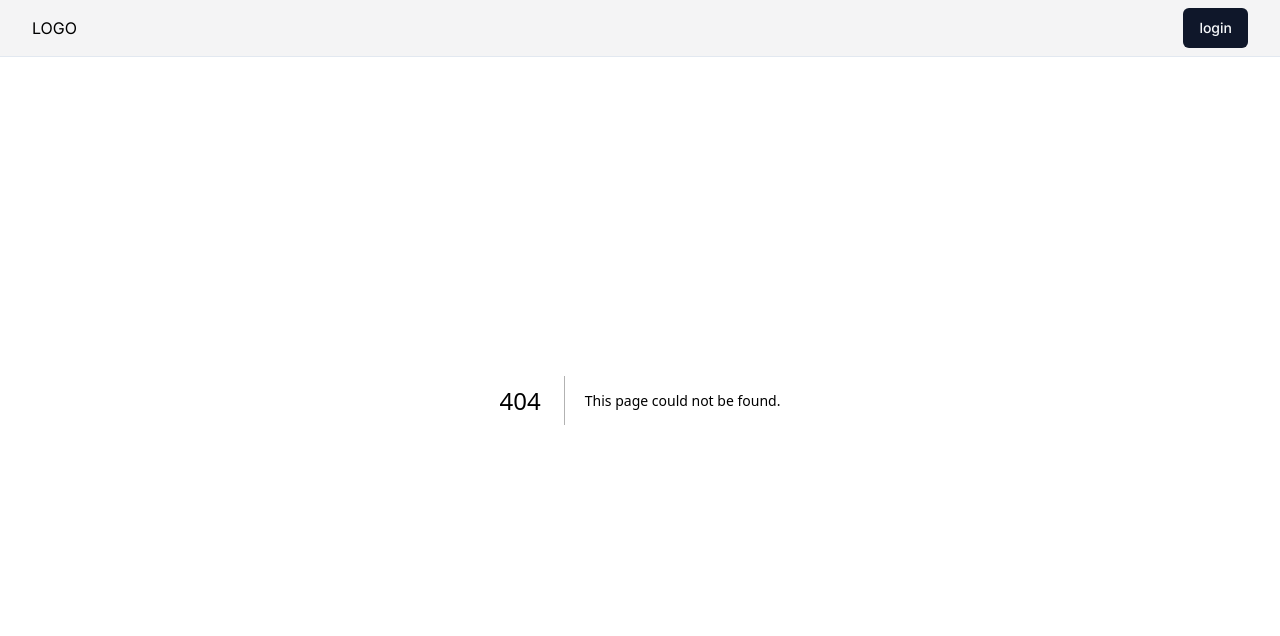
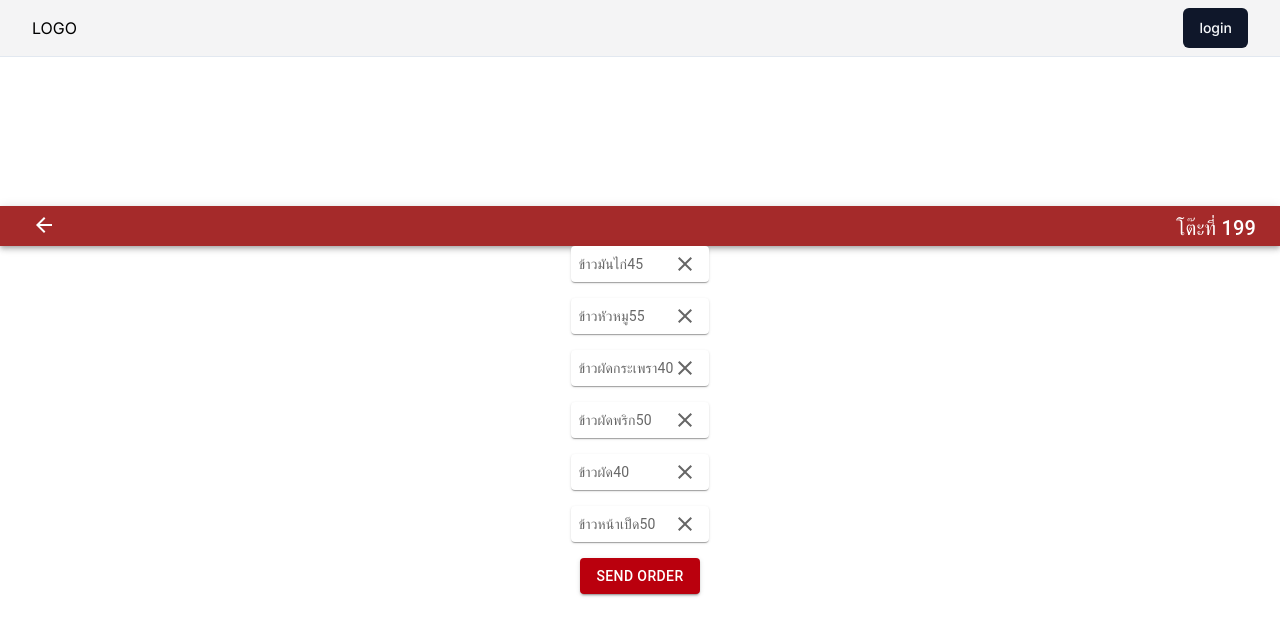
Before and after one commit to Noppadol35/SE-Project, a Next.js app: page /Cart in a window 1280 px wide. Before the commit this address had no page. Shown: the top 636 px of the page. Built offline with nearby package versions, Linux system fonts and the light colour scheme.

Commit message:
🔥Add Cart page, Menu page, and update profile image source

```diff
--- /dev/null
+++ b/src/app/Cart/page.tsx
@@ -0,0 +1,152 @@
+"use client";
+import React from "react";
+import {
+  AppBar,
+  Toolbar,
+  Typography,
+  Button,
+  Box,
+  ThemeProvider,
+  IconButton,
+  Menu,
+  MenuItem,
+  Link,
+  Paper,
+  Stack,
+  Divider,
+  Popover,
+  Container,
+  Grid,
+  CssBaseline,
+  Drawer,
+  List,
+  ListItem,
+  ListItemButton,
+  ListItemText,
+} from "@mui/material";
+import ShoppingCartOutlinedIcon from "@mui/icons-material/ShoppingCartOutlined";
+import ArrowBackIcon from "@mui/icons-material/ArrowBack";
+import ClearIcon from "@mui/icons-material/Clear";
+import { styled } from "@mui/material/styles";
+import MenuIcon from "@mui/icons-material/Menu";
+
+const Item = styled(Paper)(({ theme }) => ({
+  backgroundColor: theme.palette.mode === "dark" ? "#1A2027" : "#fff",
+  ...theme.typography.body2,
+  padding: theme.spacing(1),
+  textAlign: "left",
+  color: theme.palette.text.secondary,
+  position: "relative",
+  paddingRight: "36px",
+}));
+
+const fooddetail = [
+  {
+    id: 1,
+    name: "ข้าวมันไก่",
+    details: "ไก่จากพม่า",
+    price: 45.0,
+  },
+  {
+    id: 2,
+    name: "ข้าวหัวหมู",
+    details: "หมูจากดูไบ",
+    price: 55.0,
+  },
+  {
+    id: 3,
+    name: "ข้าวผัดกระเพรา",
+    details: "ซอสจากตะวันออก",
+    price: 40.0,
+  },
+  {
+    id: 4,
+    name: "ข้าวผัดพริก",
+    details: "พริกจากแคนนาดา",
+    price: 50.0,
+  },
+  {
+    id: 5,
+    name: "ข้าวผัด",
+    details: "ซอสจากสวิซ",
+    price: 40.0,
+  },
+  {
+    id: 6,
+    name: "ข้าวหน้าเป็ด",
+    details: "เป็ดจากฮอกไกโด",
+    price: 50.0,
+  },
+];
+
+const DeleteButton = styled(IconButton)(({ theme }) => ({
+  position: "absolute",
+  top: "50%",
+  transform: "translateY(-50%)",
+  right: "4px" /* ปรับระยะห่างขอบขวาของปุ่ม */,
+}));
+
+export default function Cart() {
+  return (
+    <>
+      {/* Navbar */}
+      <AppBar
+        position="static"
+        sx={{ backgroundColor: "brown", width: "100%", height: "40px" }}
+      >
+        <Toolbar>
+          <Typography variant="h6" component="div" sx={{ flexGrow: 2 }}>
+            <IconButton
+              onClick={() => (window.location.href = "/Menu")}
+              color="inherit"
+              aria-label="previous page"
+              sx={{ mt: -3.5 }}
+            >
+              <ArrowBackIcon />
+              {/* ปุ่มย้อนกลับ*/}
+            </IconButton>
+          </Typography>
+          <Typography
+            variant="h6"
+            component="div"
+            sx={{ flexGrow: 0, mt: -2.5 }}
+          >
+            <h3>โต๊ะที่ 199</h3>
+          </Typography>
+        </Toolbar>
+      </AppBar>
+
+      <Stack spacing={2}>
+        {fooddetail.map((food) => (
+          <Item>
+            {food.name}
+            {food.price}
+            <DeleteButton color="inherit" aria-label="delete">
+              <ClearIcon />
+            </DeleteButton>
+          </Item>
+        ))}
+      </Stack>
+      <Grid
+        container
+        direction="row"
+        justifyContent="center"
+        alignItems="center"
+      >
+        <Button
+          variant="contained"
+          color="primary"
+          sx={{
+            mt: 2,
+            backgroundColor: "#ba000d",
+            "&:hover": {
+              backgroundColor: "#ff7961",
+            },
+          }}
+        >
+          send order
+        </Button>
+      </Grid>
+    </>
+  );
+}
--- /dev/null
+++ b/src/app/menu/page.tsx
@@ -0,0 +1,9 @@
+
+
+function menuPage() {
+  return (
+    <div>menuPage</div>
+  )
+}
+
+export default menuPage
--- a/src/app/profile/page.tsx
+++ b/src/app/profile/page.tsx
@@ -17,7 +17,7 @@ const Profile = () => {
         <div className="bg-white p-6 rounded-md shadow-md">
           <div>
             <img
-              src ={session.user.image}
+              src ={session.user.image} referrerPolicy="no-referrer"
               className="w-20 h-20 rounded-full mx-auto"
             />
           </div>
```
